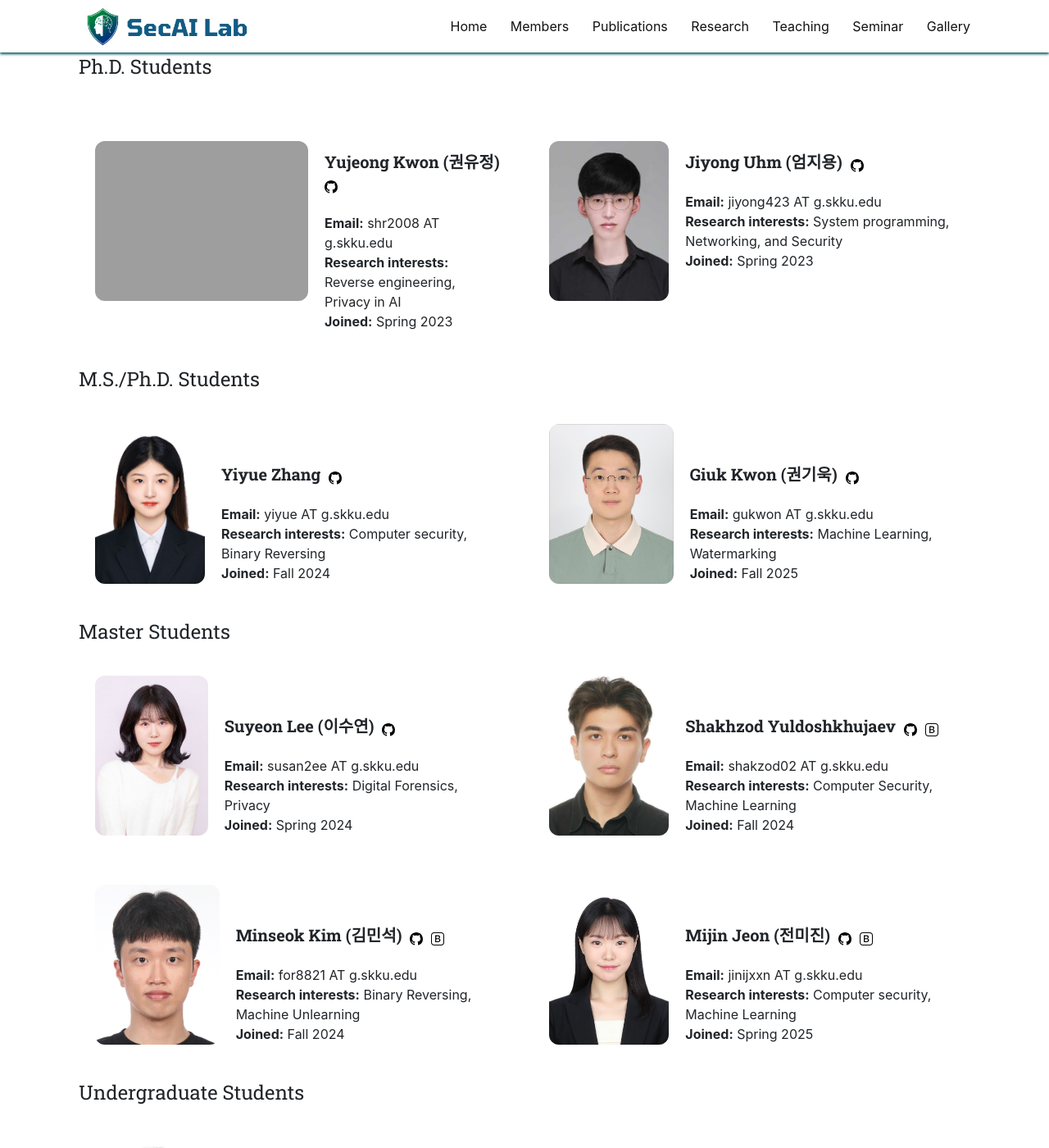
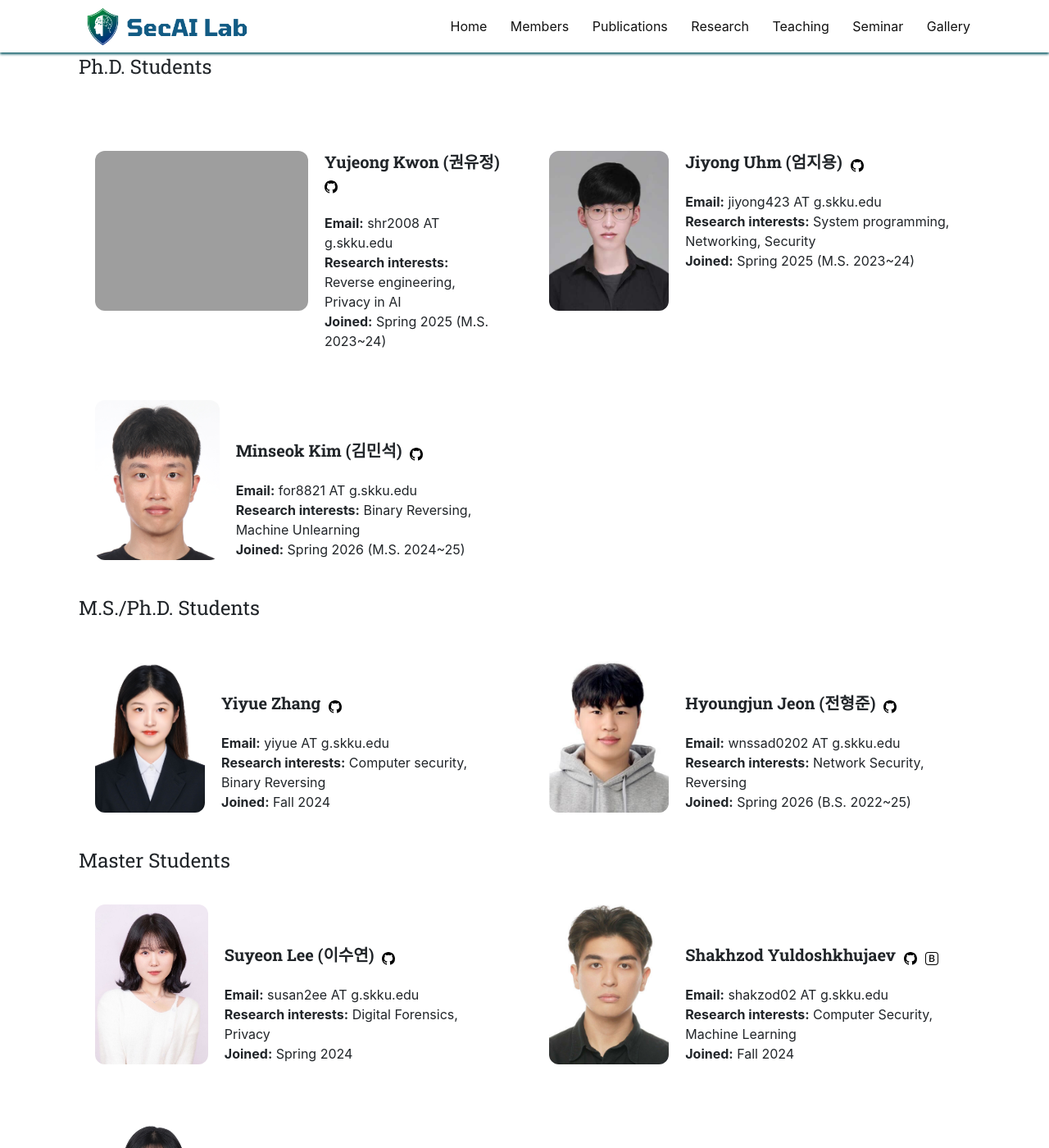
Before and after one commit to SecAI-Lab/secai-lab.github.io, a Jekyll site: the page built from pages/members.md, in a window 1280 px wide and 1400 px high, scrolled down 425 px. Shown: the whole window at 82% size. Built offline with Jekyll 4.4.1, drawn with Linux system fonts in a browser that asks for light colours; nearby versions of some CDN libraries; some of the changed text lies outside the part shown.

Commit message:
status of students updates

```diff
--- a/_data/alumni_members.yml
+++ b/_data/alumni_members.yml
@@ -1,3 +1,4 @@
+- name: Giuk Kwon, Fall 2025 (Discont'd)
 - name: Intae Jeon, Spring 2024 - Master (Graduated)
 - name: Nozima Murodova, Fall 2024 - Master (Graduated)
 - name: Seoyeon Cho, Spring 2024 - Bachelor (Visiting)
--- a/_data/phd_ms_students.yml
+++ b/_data/phd_ms_students.yml
@@ -6,10 +6,10 @@
   github: https://github.com/Yii-99
   joined: Fall 2024
 
-- name: Giuk Kwon (권기욱)
-  photo: giuk3.jpg
+- name: Hyoungjun Jeon (전형준)
+  photo: jeon.jpg
   info: Master student (Combined MS and Ph.D. program)
-  email: gukwon AT g.skku.edu
-  research: Machine Learning, Watermarking
-  github: https://github.com/someday55
-  joined: Fall 2025
+  email: wnssad0202 AT g.skku.edu
+  research: Network Security, Reversing
+  github: https://github.com/CodingJune20
+  joined: Spring 2026 (B.S. 2022~25)
--- a/_data/ug_students.yml
+++ /dev/null
@@ -1,7 +0,0 @@
-- name: Hyoungjun Jeon (전형준)
-  photo: jeon.jpg
-  info: Undergraduate student
-  email: wnssad0202 AT g.skku.edu
-  research: Network Security, Reversing
-  github: https://github.com/CodingJune20
-  joined: Spring 2022
```
Also changed, not shown: _data/msb_students.yml (+0 -9 lines), _data/phd_students.yml (+13 -12 lines).
